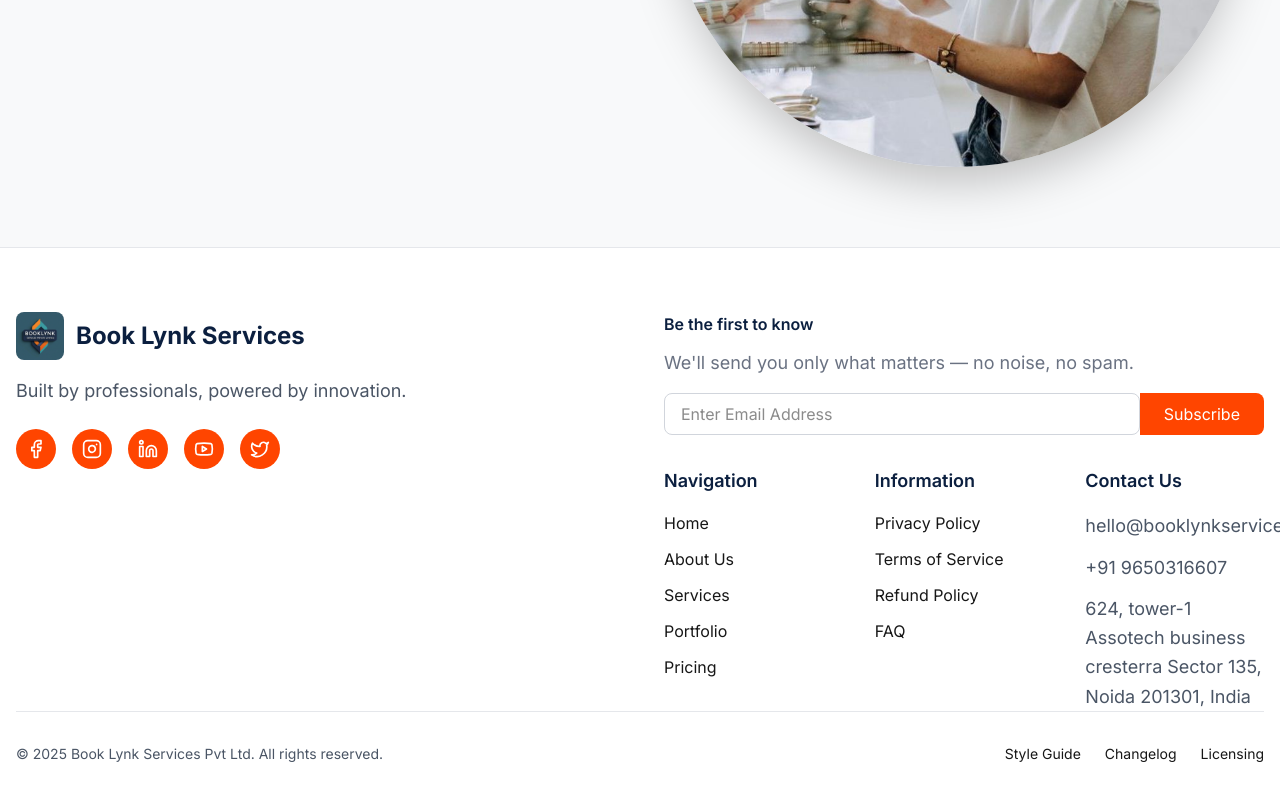
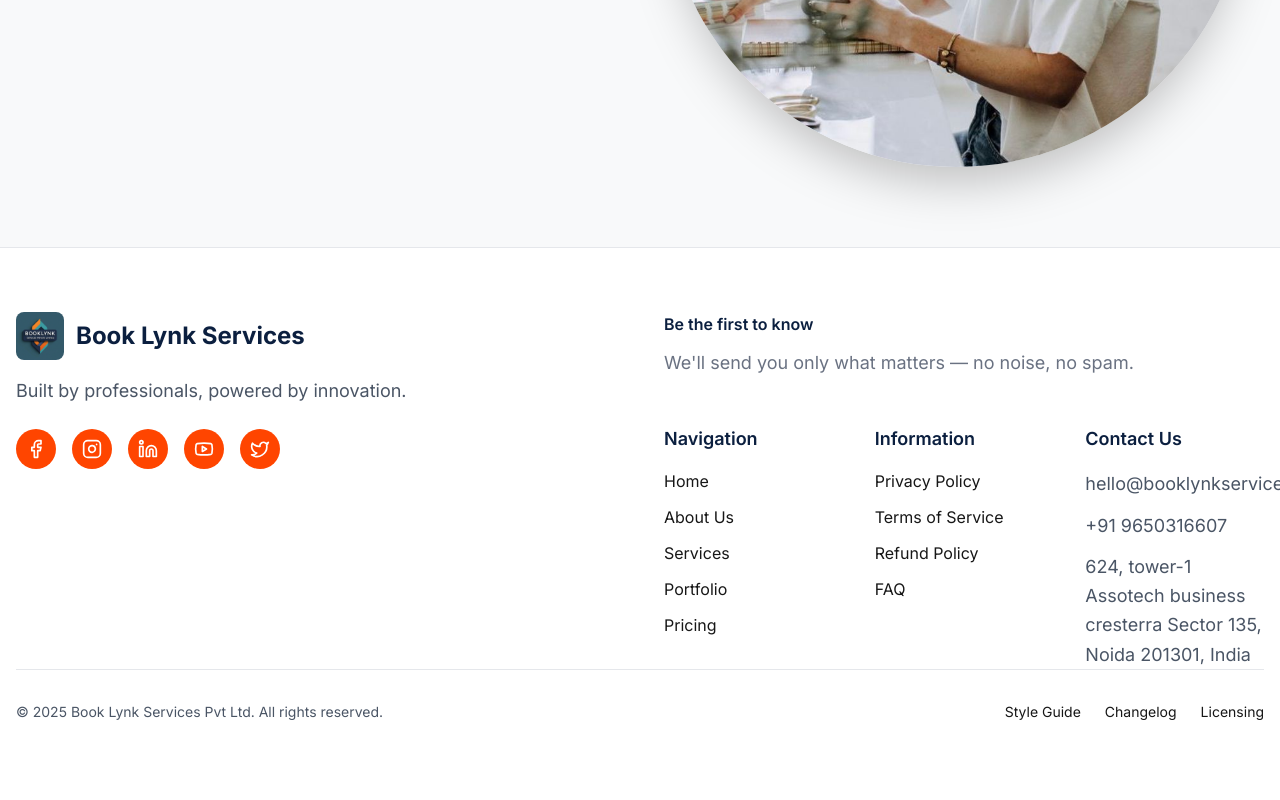
Before and after one commit to Yashveer273/booklynkservices, a Next.js app: page / in a window 1280 px wide. Shown: the part 3593-4393 px from the top of the page. Built offline with nearby package versions, Linux system fonts and the light colour scheme.

Commit message:
Initial commit4

```diff
--- a/app/components/Footer.tsx
+++ b/app/components/Footer.tsx
@@ -133,33 +133,7 @@
                 </div>
               ) : (
                 <div className="flex flex-col">
-                  <div className="flex">
-                    <input
-                      type="email"
-                      value={email}
-                      onChange={(e) => {
-                        setEmail(e.target.value);
-                        if (emailError) setEmailError("");
-                      }}
-                      placeholder="Enter Email Address"
-                      className={`flex-1 px-4 py-2 border rounded-l-lg focus:outline-none transition-colors ${
-                        emailError
-                          ? "border-red-300 focus:border-red-500"
-                          : "border-gray-300 focus:border-[var(--color-orange)]"
-                      }`}
-                      onKeyDown={(e) => {
-                        if (e.key === "Enter") {
-                          handleSubscribe(e);
-                        }
-                      }}
-                    />
-                    <button
-                      onClick={handleSubscribe}
-                      className="bg-[var(--color-orange)] text-white px-6 py-2 rounded-r-lg hover:bg-[var(--color-orange-hover)] transition-colors"
-                    >
-                      Subscribe
-                    </button>
-                  </div>
+
                   {emailError && (
                     <p className="text-red-500 text-sm mt-2">{emailError}</p>
                   )}
```
